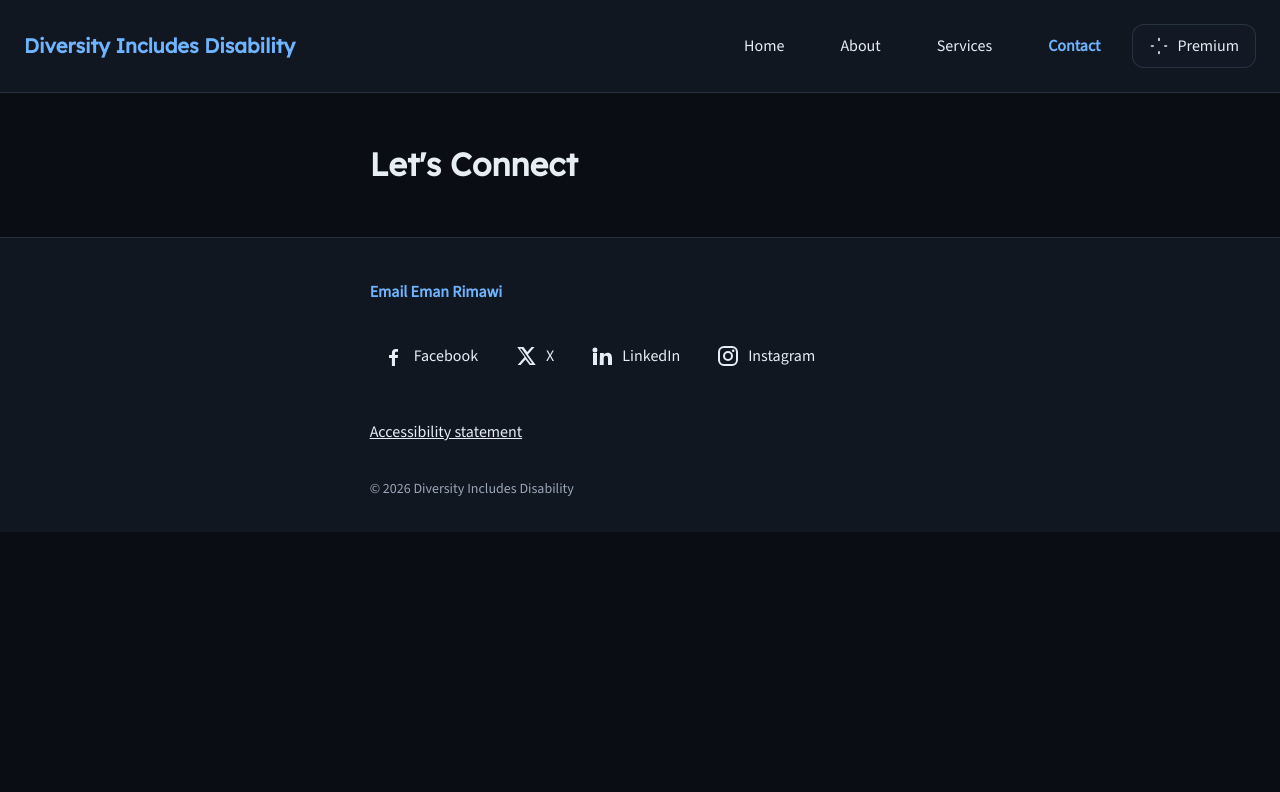
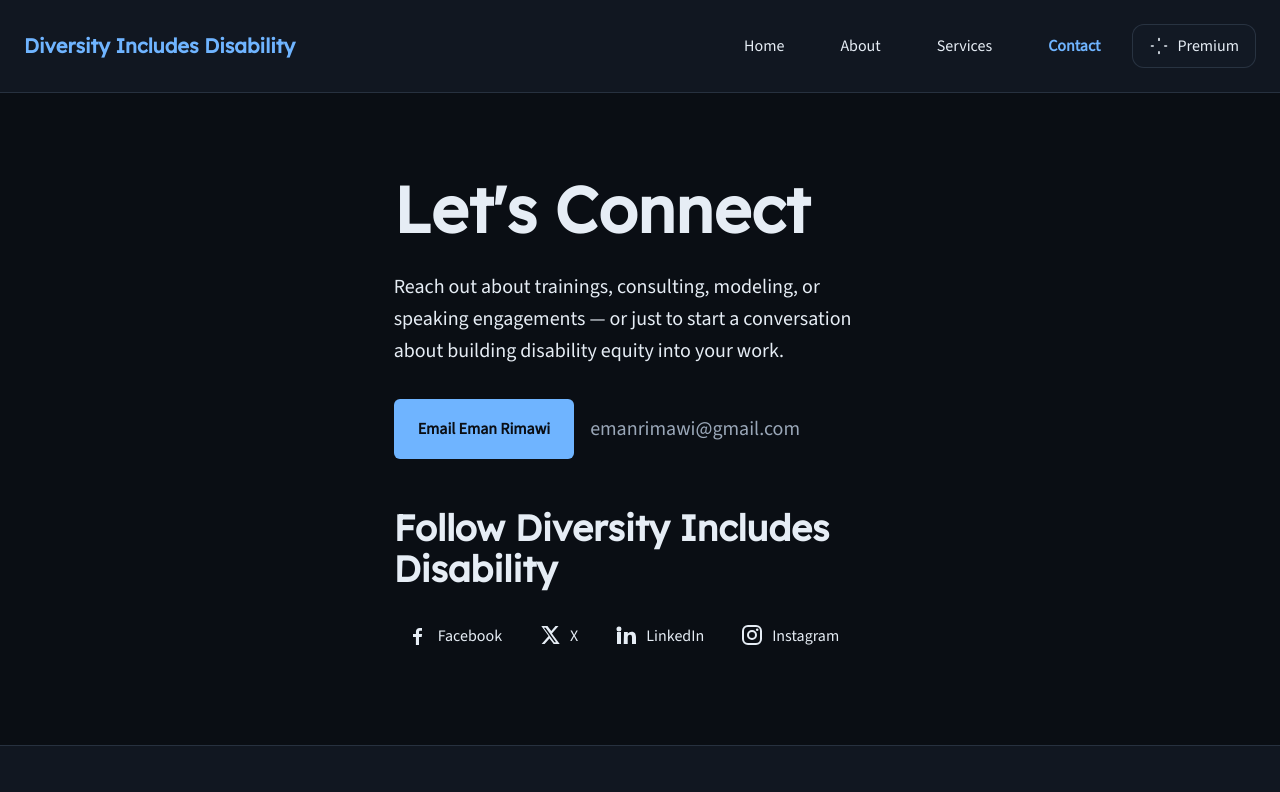
Before and after one commit to wolfwdavid/diversityincludesdisability_four, a SvelteKit app: page /contact in a window 1280 px wide. Shown: the top 792 px of the page. Built offline with nearby package versions, Linux system fonts and the light colour scheme; a web font is replaced by a local one.

Commit message:
feat(03-06): build /contact route with mailto and social links
- Overwrite Wave-1 stub: 'Let's Connect' h1, labeled mailto to founder, visible address
- Render named SocialLinks (CONT-05); no backend form; tokens-only styles, 44px targets

```diff
--- a/src/routes/contact/+page.svelte
+++ b/src/routes/contact/+page.svelte
@@ -1,7 +1,67 @@
-<!-- Wave-1 placeholder stub. Overwritten with the real, fully accessible /contact page in Wave 3 (03-06).
-     Exists now so the crawler-strict build resolves the shell's /contact link from Wave 2 onward. -->
+<!-- /contact (CONT-04 + CONT-05) — "Let's Connect": a labeled, visible mailto to the founder plus the
+     named SocialLinks list. No backend/form (locked decision). Single <h1>; all copy from site.ts. The
+     mailto link text is real words ("Email Eman Rimawi"), never a bare icon, and the address is also
+     shown as visible text nearby so the accessible name is unambiguous. -->
 <script lang="ts">
 	import { site } from '$lib/content/site';
+	import SocialLinks from '$lib/components/SocialLinks.svelte';
 </script>
 
-<h1>{site.contact.ctaPhrase}</h1>
+<section class="contact">
+	<h1>{site.contact.ctaPhrase}</h1>
+	<p class="contact__intro">{site.contactIntro}</p>
+
+	<p class="contact__primary">
+		<a class="contact__mailto" href={`mailto:${site.contact.email}`}>Email {site.founder}</a>
+		<span class="contact__address">{site.contact.email}</span>
+	</p>
+
+	<h2 class="contact__social-heading">Follow Diversity Includes Disability</h2>
+	<SocialLinks />
+</section>
+
+<style>
+	.contact {
+		max-width: var(--measure);
+		margin-inline: auto;
+		padding: var(--space-7) var(--space-5);
+	}
+	.contact h1 {
+		font-size: var(--fs-h1);
+		margin: 0 0 var(--space-5);
+	}
+	.contact__intro {
+		font-size: var(--fs-lg);
+		margin: 0 0 var(--space-6);
+	}
+	.contact__primary {
+		display: flex;
+		flex-wrap: wrap;
+		align-items: center;
+		gap: var(--space-2) var(--space-4);
+		margin: 0 0 var(--space-7);
+	}
+	/* mailto target >=44px tall (A11Y-04) */
+	.contact__mailto {
+		display: inline-flex;
+		align-items: center;
+		min-height: 44px;
+		padding: var(--space-2) var(--space-5);
+		background: var(--primary);
+		color: var(--on-primary);
+		font-weight: 600;
+		text-decoration: none;
+		border-radius: var(--radius-sm);
+	}
+	.contact__mailto:hover {
+		background: var(--primary-hover, var(--primary));
+	}
+	.contact__address {
+		color: var(--text-muted);
+		font-size: var(--fs-lg);
+	}
+	.contact__social-heading {
+		font-size: var(--fs-h2);
+		margin: 0 0 var(--space-4);
+	}
+</style>
```
